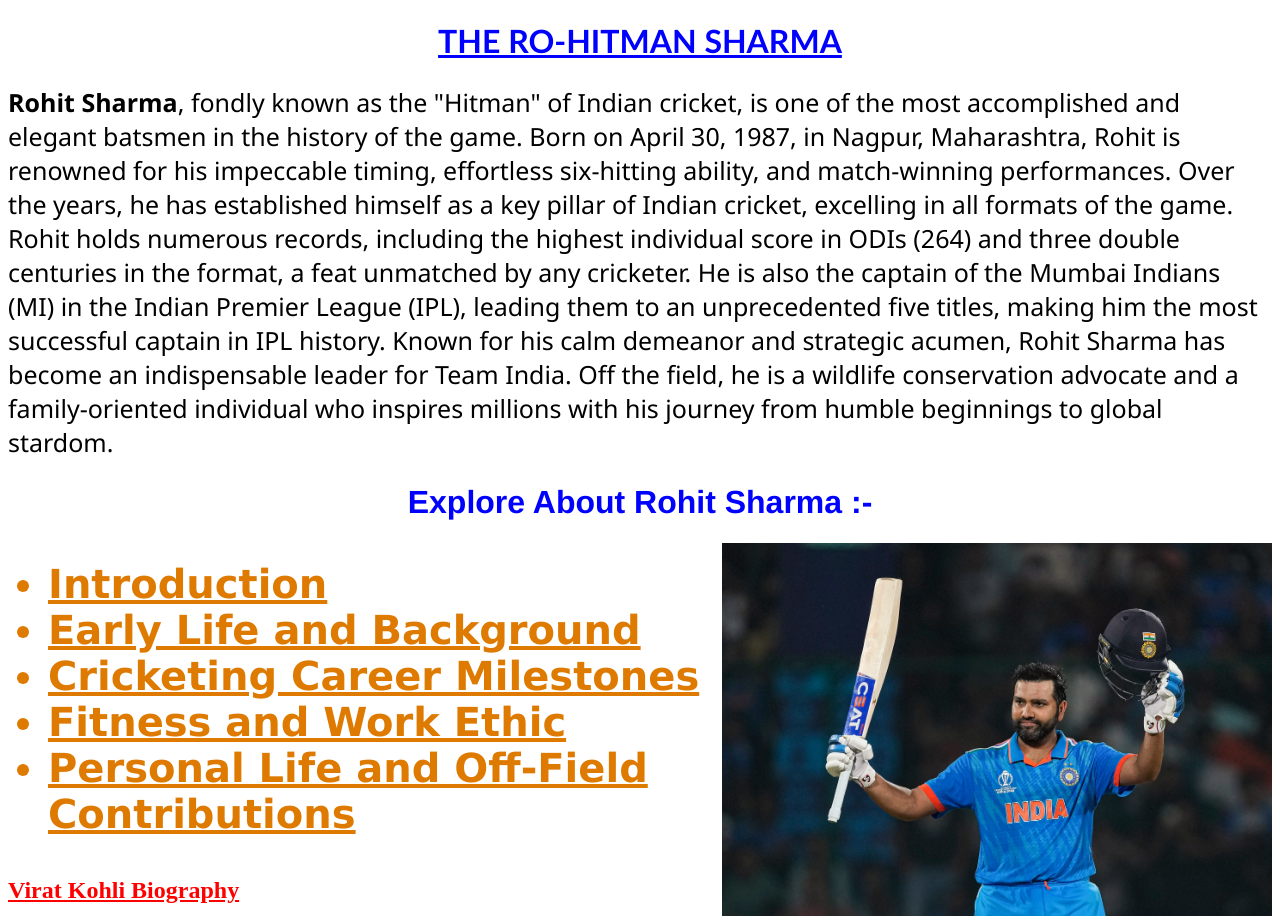
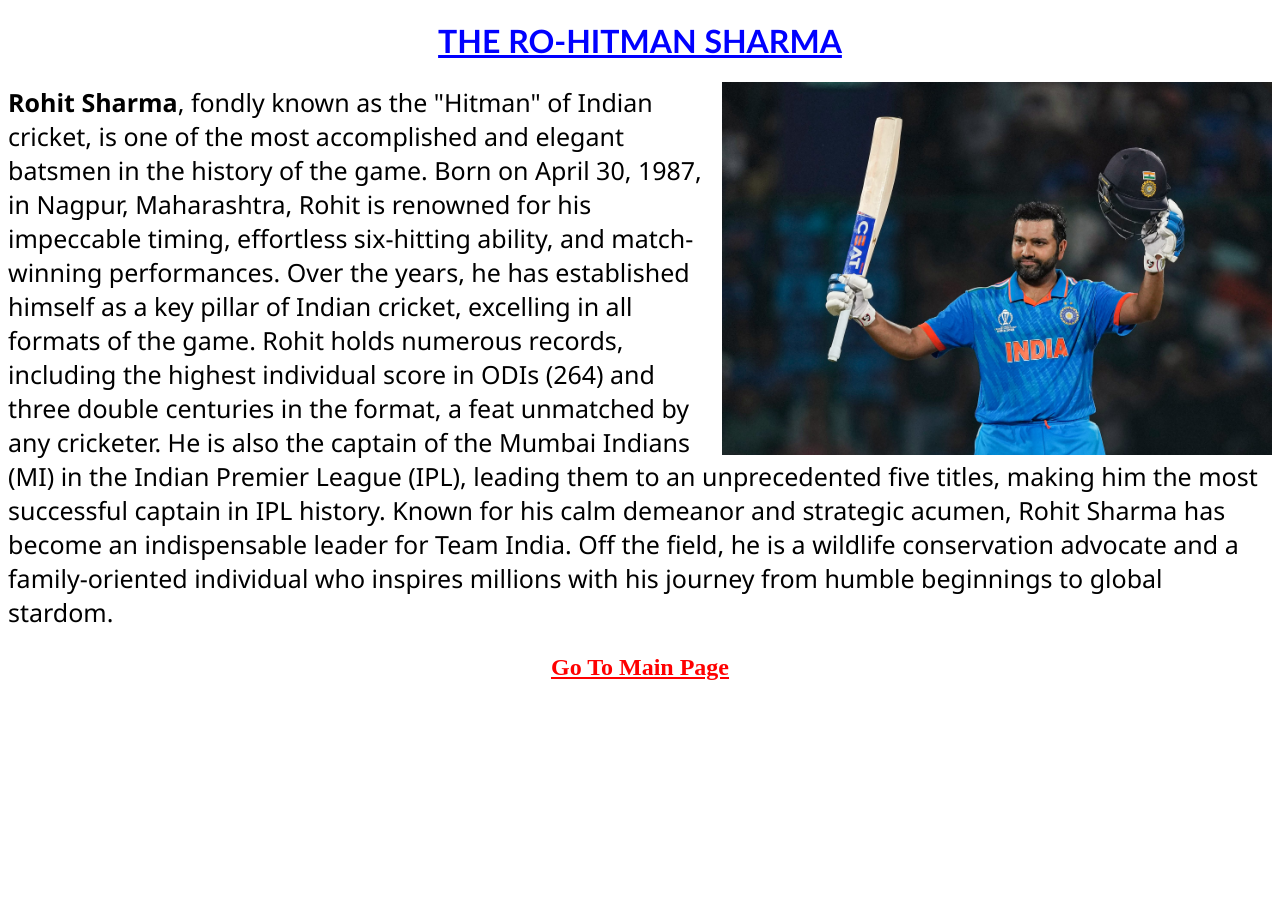
Before and after one commit to QuickHarsh/cricketers-biography, a plain HTML site: page rohit_intro.html in a window 1280 px wide. After the commit the page ends 800 px from the top, so only its background shows below. Drawn offline with Linux system fonts and the light colour scheme.

Commit message:
updated rohit_intro.html

```diff
--- a/rohit_intro.html
+++ b/rohit_intro.html
@@ -7,20 +7,12 @@
 </head>
 <body style="background-color: rgb(255, 255, 255);">
     <h1 style="color: blue;font-family: 'Gill Sans', 'Gill Sans MT', Calibri, 'Trebuchet MS', sans-serif;text-align: center;text-decoration: underline;">THE RO-HITMAN SHARMA</h1>
+    <img src="rohit-4-1-scaled.jpg" width="550px" align="right">
     <p style="font-size: 25px;font-family: 'Segoe UI', Tahoma, Geneva, Verdana, sans-serif;"><b>Rohit Sharma</b>, fondly known as the "Hitman" of Indian cricket, is one of the most accomplished and elegant batsmen in the history of the game. Born on April 30, 1987, in Nagpur, Maharashtra, Rohit is renowned for his impeccable timing, effortless six-hitting ability, and match-winning performances. Over the years, he has established himself as a key pillar of Indian cricket, excelling in all formats of the game.
 
         Rohit holds numerous records, including the highest individual score in ODIs (264) and three double centuries in the format, a feat unmatched by any cricketer. He is also the captain of the Mumbai Indians (MI) in the Indian Premier League (IPL), leading them to an unprecedented five titles, making him the most successful captain in IPL history.
 
         Known for his calm demeanor and strategic acumen, Rohit Sharma has become an indispensable leader for Team India. Off the field, he is a wildlife conservation advocate and a family-oriented individual who inspires millions with his journey from humble beginnings to global stardom.</p>
-        <h1 style="color: blue;text-align: center;font-family: 'Franklin Gothic Medium', 'Arial Narrow', Arial, sans-serif;">Explore About Rohit Sharma :-</h1>
-        <img src="rohit-4-1-scaled.jpg" width="550px" align="right">
-        <ul style="font-size: 40px;font-family: 'Lucida Sans', 'Lucida Sans Regular', 'Lucida Grande', 'Lucida Sans Unicode', Geneva, Verdana, sans-serif;font-weight: 900;">
-            <a style="color: rgb(222, 122, 0);" href="rohit_intro.html"><li>Introduction</li></a>
-            <a style="color: rgb(222, 122, 0);" href="rohit_background.html"><li>Early Life and Background</li></a>
-            <a style="color: rgb(222, 122, 0);" href="rohit_milestone.html"><li>Cricketing Career Milestones</li></a>
-            <a style="color: rgb(222, 122, 0);" href="rohit_fitness.html"><li>Fitness and Work Ethic</li></a>
-            <a style="color: rgb(222, 122, 0);" href="rohit_life.html"><li>Personal Life and Off-Field Contributions</li></a>
-        </ul>
-        <a style="color: red;" href="index.html"><h2>Virat Kohli Biography</h2></a>
+        <a style="color: red;text-align: center;" href="index.html"><h2>Go To Main Page</h2></a>
 </body>
 </html>
```
